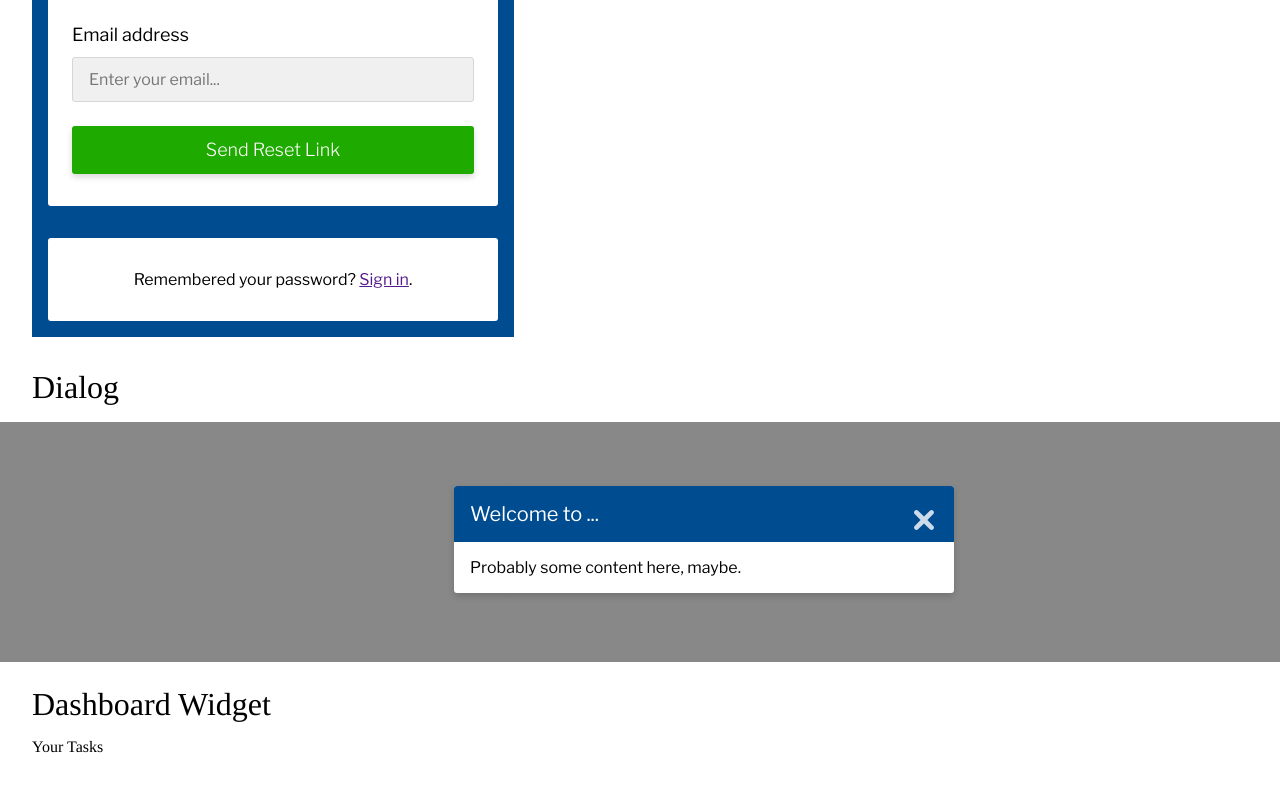
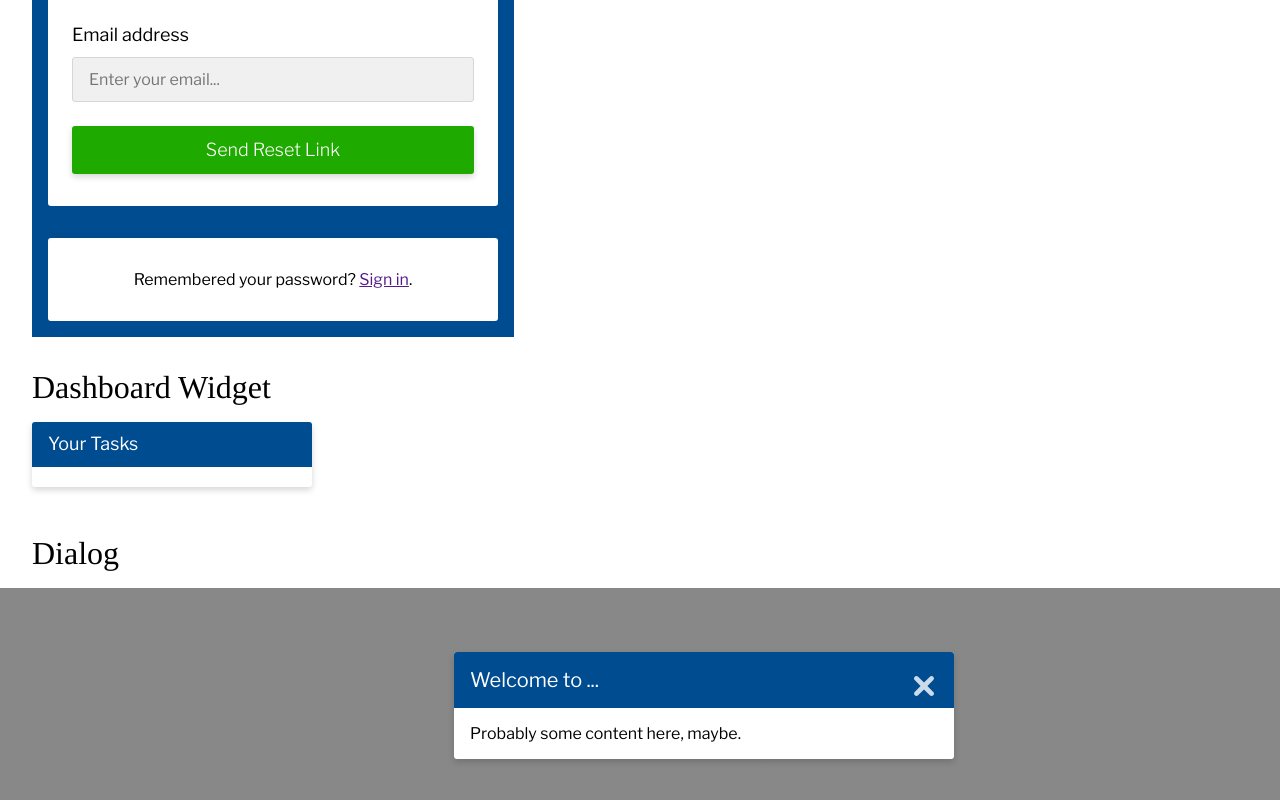
Before and after one commit to AdamMcquiff/proj-webapp, an Angular app: page /sink in a window 1280 px wide. Shown: the part 3712-4512 px from the top of the page. Built offline with nearby package versions, Linux system fonts and the light colour scheme.

Commit message:
More sink stuff

```diff
--- a/src/app/sink.component.html
+++ b/src/app/sink.component.html
@@ -254,6 +254,26 @@
     </article>
 
     <article class="sink-section">
+        <h2 class="sink-section-title">Dashboard Widget</h2>
+
+        <article class="dashboard-widget">
+            <div class="dashboard-widget-header">
+                <h3 class="dashboard-widget-title">
+                    Your Tasks
+                </h3>
+            </div>
+
+            <div class="dashboard-widget-body">
+                <div class="dashboard-widget-row">
+
+                </div>
+            </div>
+        </article>
+    </article>
+
+    <!-- -->
+
+    <article class="sink-section">
         <h2 class="sink-section-title">Dialog</h2>
 
         <div style="padding: 4em;
@@ -286,24 +306,4 @@
 
         </div>
     </article>
-
-    <br><br><br><br><br><br><br><br><br><br><br><br>
-
-    <article class="sink-section">
-        <h2 class="sink-section-title">Dashboard Widget</h2>
-
-        <article class="dashboard-widget">
-            <div class="dashboard-widget-header">
-                <h3 class="dashboard-widget-title">
-                    Your Tasks
-                </h3>
-            </div>
-
-            <div class="dashboard-widget-body">
-                <div class="dashboard-widget-row">
-
-                </div>
-            </div>
-        </article>
-    </article>
 </main>
--- /dev/null
+++ b/src/sass/modules/_dashboard-widgets.scss
@@ -0,0 +1,39 @@
+/*
+ * Dashboard Widgets
+ *
+ */
+
+.dashboard-widget {
+    border-radius: 3px;
+    box-shadow: 0 3px 6px 0 rgba(0, 0, 0, 0.16);
+
+    display: inline-block;
+
+    font-family: $libre-franklin;
+
+    margin: { bottom: 1em; right: 1em; }
+
+    width: 17.5em;
+
+    &-header {
+        background: $dark-blue;
+
+        border-top-left-radius: 3px;
+        border-top-right-radius: 3px;
+
+        color: white;
+
+        padding: .75em 1em;
+    }
+
+    &-title {
+        font-size: 1.125em;
+    }
+
+    &-body {
+        border-bottom-left-radius: 3px;
+        border-bottom-right-radius: 3px;
+
+        padding: .75em 1em .5em;
+    }
+}
--- a/src/sass/style.scss
+++ b/src/sass/style.scss
@@ -9,6 +9,7 @@
 // Modules
 @import 'modules/sink';
 @import 'modules/buttons';
+@import 'modules/dashboard-widgets';
 @import 'modules/dialog';
 @import 'modules/forms';
 @import 'modules/kanban-cards';
```
